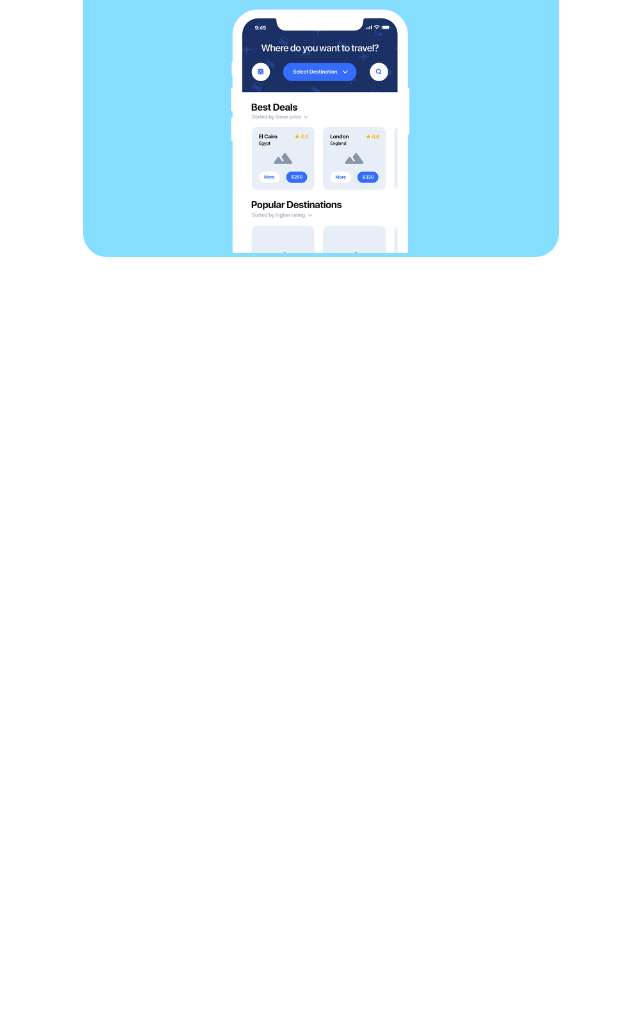
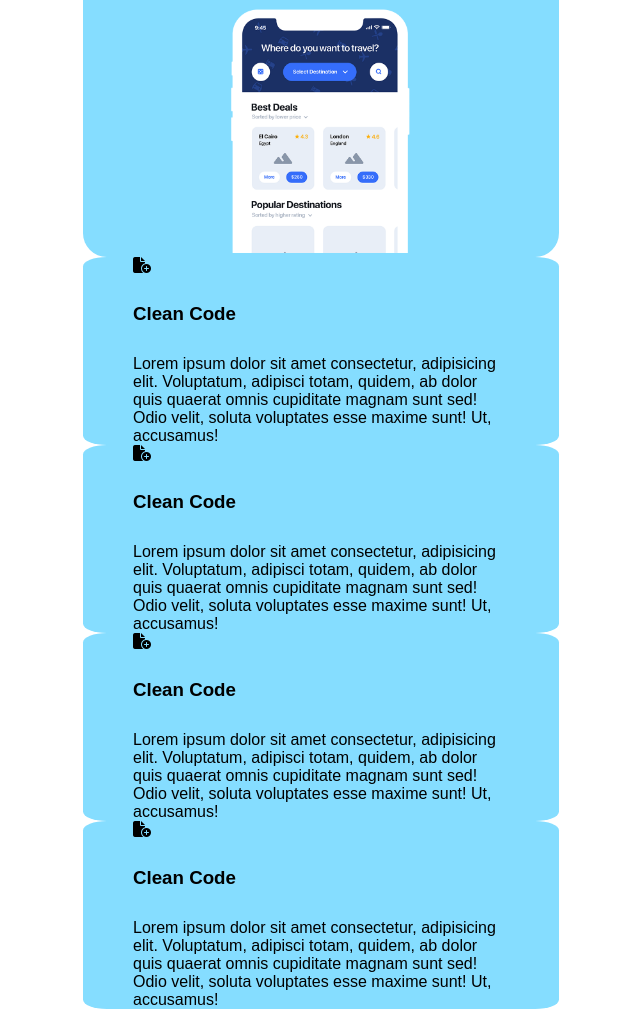
Before and after one commit to Andrea-Pomati/htmlcss-responsive-layout, a plain HTML site: page index.html in a window 1280 px wide. Shown: the part 293-1302 px from the top of the page, without its empty margins (319-959 px from the left). Before the commit the page ends 800 px from the top, so only its background shows below. Drawn offline with Linux system fonts and the light colour scheme.

Commit message:
feat: 5 blue cards scheme

```diff
--- a/index.html
+++ b/index.html
@@ -82,16 +82,49 @@
             </div>
 
 
-            <div></div>
+            <div class="blue-cards">
+                <div class="centered-cards">
+                    <i class="fa-solid fa-file-circle-plus"></i>
+                    <h3>Clean Code</h3>
+                    <p>Lorem ipsum dolor sit amet consectetur, adipisicing elit. Voluptatum, adipisci totam, quidem, ab dolor quis quaerat omnis cupiditate magnam sunt sed! Odio velit, soluta voluptates esse maxime sunt! Ut, accusamus!</p>
 
 
-            <div></div>
+                </div>
+
+            </div>
+
+            <div class="blue-cards">
+                <div class="centered-cards">
+                    <i class="fa-solid fa-file-circle-plus"></i>
+                    <h3>Clean Code</h3>
+                    <p>Lorem ipsum dolor sit amet consectetur, adipisicing elit. Voluptatum, adipisci totam, quidem, ab dolor quis quaerat omnis cupiditate magnam sunt sed! Odio velit, soluta voluptates esse maxime sunt! Ut, accusamus!</p>
 
 
-            <div></div>
+                </div>
+
+            </div>
+
+            <div class="blue-cards">
+                <div class="centered-cards">
+                    <i class="fa-solid fa-file-circle-plus"></i>
+                    <h3>Clean Code</h3>
+                    <p>Lorem ipsum dolor sit amet consectetur, adipisicing elit. Voluptatum, adipisci totam, quidem, ab dolor quis quaerat omnis cupiditate magnam sunt sed! Odio velit, soluta voluptates esse maxime sunt! Ut, accusamus!</p>
 
 
-            <div></div>
+                </div>
+
+            </div>
+
+            <div class="blue-cards">
+                <div class="centered-cards">
+                    <i class="fa-solid fa-file-circle-plus"></i>
+                    <h3>Clean Code</h3>
+                    <p>Lorem ipsum dolor sit amet consectetur, adipisicing elit. Voluptatum, adipisci totam, quidem, ab dolor quis quaerat omnis cupiditate magnam sunt sed! Odio velit, soluta voluptates esse maxime sunt! Ut, accusamus!</p>
+
+
+                </div>
+
+            </div>
 
 
 
```
